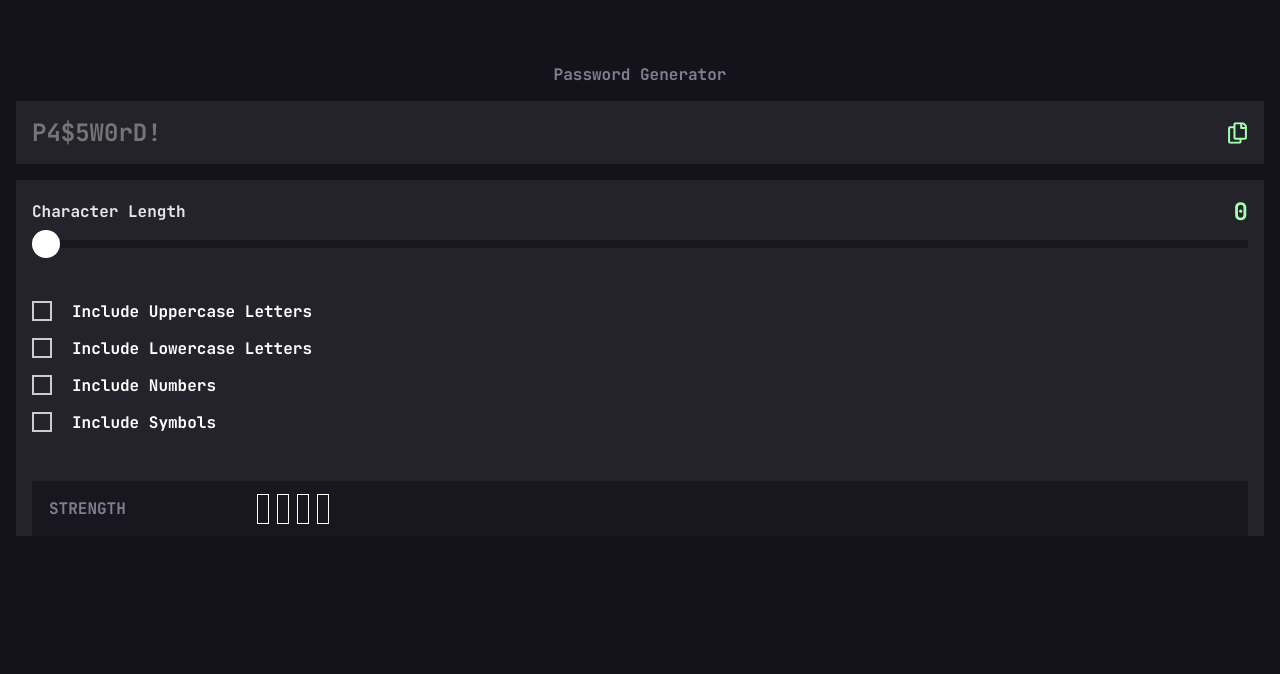
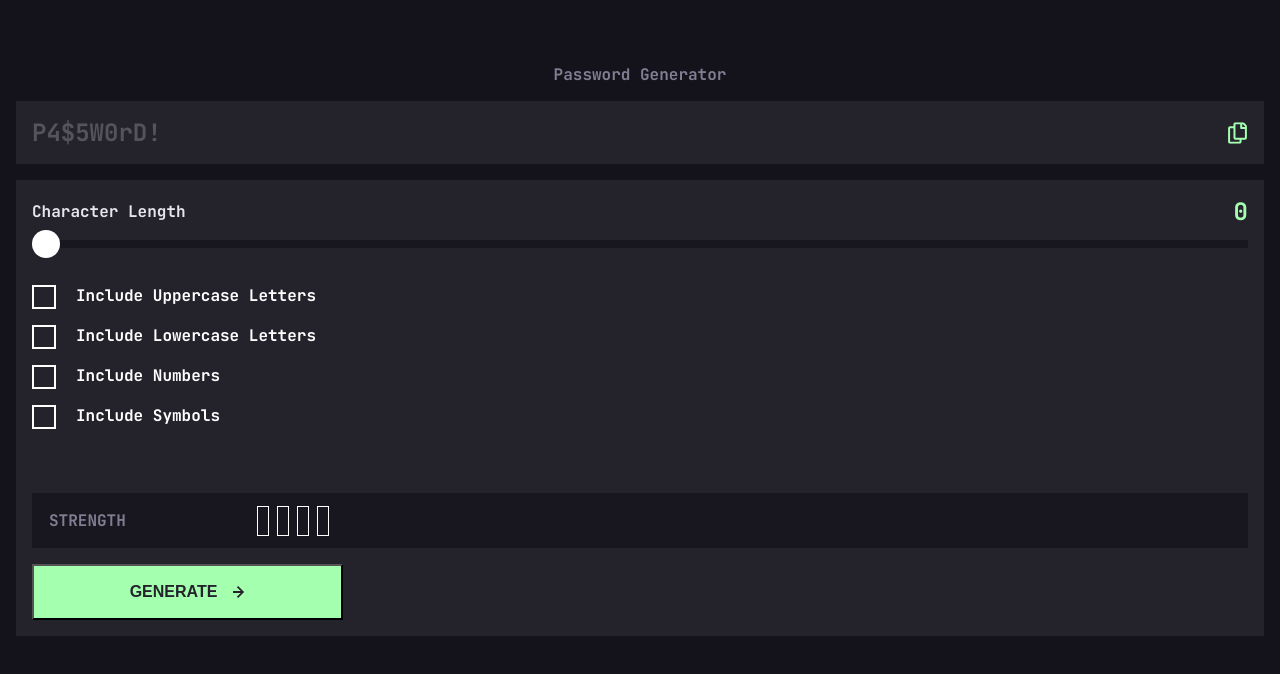
Before and after one commit to GeorgeMachaidze/password-generator, a React (Create React App) app: page / in a window 1280 px wide. Shown: the top 674 px of the page. Built offline with nearby package versions, Linux system fonts and the light colour scheme; the HTML template or start-up script is replaced by a standard one.

Commit message:
recreated visual with JSX

```diff
--- a/src/App.css
+++ b/src/App.css
@@ -12,7 +12,7 @@ h1{
   align-items: center;
   margin: 16px;
 }
-.textInput{
+.passwordBox p{
   color: rgba(230, 229, 234, 0.25);
   padding: 16px;
   background-color: #24232C;
@@ -75,19 +75,14 @@ input[type="range"]::-webkit-slider-thumb {
 .checkBox{
   display: flex;
   flex-direction: row;
-  padding-top: 16px;
+  margin-bottom: 16px;
 }
-input[type="checkbox"] {
-  -webkit-appearance: none;
+.cube{
   width: 20px;
   height: 20px;
-  background-color: rgba(36, 35, 44, 1);
-  border: 2px solid #ccc;
-  outline: none;
-  transition: background-color 0.2s;
-}
-input[type="checkbox"]:checked {
-  background-color: rgba(164, 255, 175, 1)
+  border: 2px solid white;
+  display: flex;
+  justify-content: center;
 }
 .checkBox p{
   margin-left: 20px;
@@ -128,3 +123,22 @@ input[type="checkbox"]:checked {
   gap: 8px;
   align-self: center;
 }
+button{
+  Width:311px;
+  Height:56px;
+  margin: 16px;
+  background-color: rgba(164, 255, 175, 1);
+  display: flex;
+  flex-direction: row;
+  align-items: center;
+ justify-content: center;
+}
+button p{
+  color: rgba(36, 35, 44, 1);
+  font-size: 16px;
+  font-style: JetBrains Mono;
+  font-weight: 700;
+}
+button svg{
+  margin-left: 16px;
+}
--- a/src/App.js
+++ b/src/App.js
@@ -1,47 +1,135 @@
-import './App.css';
+import "./App.css";
 
-import React, { useState } from 'react';
-import RangeInput from './range-input';
-import TextInput from './text-input';
-import ChecxboxForUpperCase from './check-box-for-upper-case';
-import ChecxboxForLowerCase from './check-box-for-lower-case';
-import ChecxboxForNumbers from './check-box-for-number';
-import ChecxboxForSymbols from './check-box-for-symbols';
+import React, { useState } from "react";
+
+function App() {
 
 
-function App() {
+  const [value, setValue] = useState(0);
+  const [upperCase, setUpperCase] = useState(false);
+  const [lowerCase, setLowerCase] = useState(false);
+  const [numbers, setNumbers] = useState(false);
+  const [symbols, setSymbols] = useState(false);
+
+  function handleChange(event) {
+    setValue(event.target.value);
+  }
+
+  function handleInput(event) {
+    const input = event.target;
+    const min = input.min || 0;
+    const max = input.max || 100;
+    const value = ((input.value - min) / (max - min)) * 100;
+    input.style.background = `linear-gradient(to right, #A4FFAF 0%, #A4FFAF ${value}%, #18171F ${value}%, #18171F 100%)`;
+  }
+  function toggleUpperCase(){
+    setUpperCase(!upperCase);
+  }
+  function toggleLowerCase(){
+    setLowerCase(!lowerCase);
+  }
+  function toggleNumbers(){
+    setNumbers(!numbers);
+  }
+  function toggleSymbols(){
+    setSymbols(!symbols);
+  }
+
   return (
     <div className="App">
       <h1>Password Generator</h1>
 
-        <div className='passwordBox'>
-          <TextInput/>
-          <svg className="copyIcon" width="21" height="24" xmlns="http://www.w3.org/2000/svg"><path d="M20.341 3.091 17.909.659A2.25 2.25 0 0 0 16.319 0H8.25A2.25 2.25 0 0 0 6 2.25V4.5H2.25A2.25 2.25 0 0 0 0 6.75v15A2.25 2.25 0 0 0 2.25 24h10.5A2.25 2.25 0 0 0 15 21.75V19.5h3.75A2.25 2.25 0 0 0 21 17.25V4.682a2.25 2.25 0 0 0-.659-1.591ZM12.469 21.75H2.53a.281.281 0 0 1-.281-.281V7.03a.281.281 0 0 1 .281-.281H6v10.5a2.25 2.25 0 0 0 2.25 2.25h4.5v1.969a.282.282 0 0 1-.281.281Zm6-4.5H8.53a.281.281 0 0 1-.281-.281V2.53a.281.281 0 0 1 .281-.281H13.5v4.125c0 .621.504 1.125 1.125 1.125h4.125v9.469a.282.282 0 0 1-.281.281Zm.281-12h-3v-3h.451c.075 0 .147.03.2.082L18.667 4.6a.283.283 0 0 1 .082.199v.451Z" fill="#A4FFAF"/></svg>
+      <div className="passwordBox">
+        <p>P4$5W0rD!</p>
+        <svg className="copyIcon" width="21"height="24"xmlns="http://www.w3.org/2000/svg"><path d="M20.341 3.091 17.909.659A2.25 2.25 0 0 0 16.319 0H8.25A2.25 2.25 0 0 0 6 2.25V4.5H2.25A2.25 2.25 0 0 0 0 6.75v15A2.25 2.25 0 0 0 2.25 24h10.5A2.25 2.25 0 0 0 15 21.75V19.5h3.75A2.25 2.25 0 0 0 21 17.25V4.682a2.25 2.25 0 0 0-.659-1.591ZM12.469 21.75H2.53a.281.281 0 0 1-.281-.281V7.03a.281.281 0 0 1 .281-.281H6v10.5a2.25 2.25 0 0 0 2.25 2.25h4.5v1.969a.282.282 0 0 1-.281.281Zm6-4.5H8.53a.281.281 0 0 1-.281-.281V2.53a.281.281 0 0 1 .281-.281H13.5v4.125c0 .621.504 1.125 1.125 1.125h4.125v9.469a.282.282 0 0 1-.281.281Zm.281-12h-3v-3h.451c.075 0 .147.03.2.082L18.667 4.6a.283.283 0 0 1 .082.199v.451Z"fill="#A4FFAF"/>
+        </svg>
+      </div>
+
+      <div className="mainBox">
+        <div className="firstSection">
+        <div className='inputDiv'>
+        <div className='firstSection'>
+        <label className='charLength' htmlFor="rangeInput">Character Length</label>
+        <p className='number'>{value}</p>
+        </div>
+        <input type="range" id="rangeInput" name="rangeInput" min="0" max="20" value={value} onChange={handleChange} onInput={handleInput}/>
+      </div>
+        </div>
+        <div className="checkBoxes">
+          <div className="checkBox">
+            <div className="cube" onClick={() => toggleUpperCase()}style={{ backgroundColor: upperCase ? "rgba(164, 255, 175, 1)" : "transparent"}}>
+
+              <div className="svg1">
+                {upperCase && (
+                  <svg width="14" height="12" xmlns="http://www.w3.org/2000/svg">
+                    <path stroke="#18171F" strokeWidth="3" fill="none" d="M1 5.607 4.393 9l8-8" />
+                  </svg>
+                )}
+              </div>
+            </div>
+          <p>Include Uppercase Letters</p>
+          </div>
+
+          <div className="checkBox">
+          <div className="cube" onClick={() => toggleLowerCase()}style={{ backgroundColor: lowerCase ? "rgba(164, 255, 175, 1)" : "transparent"}}>
+
+           <div className="svg1">
+             {lowerCase && (
+               <svg width="14" height="12" xmlns="http://www.w3.org/2000/svg">
+                 <path stroke="#18171F" strokeWidth="3" fill="none" d="M1 5.607 4.393 9l8-8" />
+               </svg>
+             )}
+           </div>
+         </div>
+            <p>Include Lowercase Letters</p>
+          </div>
+
+          <div className="checkBox">
+            <div className="cube" onClick={() => toggleNumbers()}style={{backgroundColor: numbers ? "rgba(164, 255, 175, 1)" : "transparent"}}>
+              <div className="svg1">
+                {numbers && (
+                  <svg width="14" height="12" xmlns="http://www.w3.org/2000/svg">
+                  <path stroke="#18171F" strokeWidth="3" fill="none" d="M1 5.607 4.393 9l8-8" />
+                </svg>
+                )}
+              </div>
+            </div>
+            <p>Include Numbers</p>
+          </div>
+
+          <div className="checkBox">
+          <div className="cube" onClick={() => toggleSymbols()}style={{backgroundColor: symbols ? "rgba(164, 255, 175, 1)" : "transparent"}}>
+              <div className="svg1">
+                {symbols && (
+                  <svg width="14" height="12" xmlns="http://www.w3.org/2000/svg">
+                  <path stroke="#18171F" strokeWidth="3" fill="none" d="M1 5.607 4.393 9l8-8" />
+                </svg>
+                )}
+              </div>
+            </div>
+            <p>Include Symbols</p>
+          </div>
         </div>
 
-        <div className='mainBox'>
-          <div className='firstSection'>
-        <RangeInput/>
-          </div>
-          <div className='checkBoxes'>
-            <ChecxboxForUpperCase/>
-            <ChecxboxForLowerCase/>
-            <ChecxboxForNumbers/>
-            <ChecxboxForSymbols/>
-          </div>
-          <div className='secondSection'>
-            <p>STRENGTH</p>
-            <div className='lvlDiv'>
-                <p className='lvl'></p>
-                <div className='rectangels'>
-                  <div className='firstRec rec'></div>
-                  <div className='secondRec rec'></div>
-                  <div className='thirdRec rec'></div>
-                  <div className='fourthRec rec'></div>
-                </div>
+        <div className="secondSection">
+          <p>STRENGTH</p>
+          <div className="lvlDiv">
+            <p className="lvl"></p>
+            <div className="rectangels">
+              <div className="firstRec rec"></div>
+              <div className="secondRec rec"></div>
+              <div className="thirdRec rec"></div>
+              <div className="fourthRec rec"></div>
             </div>
           </div>
         </div>
+        <div className="button">
+          <button>
+            <p>GENERATE</p>
+            <svg width="12" height="12" xmlns="http://www.w3.org/2000/svg"><path fill="#24232C" d="m5.106 12 6-6-6-6-1.265 1.265 3.841 3.84H.001v1.79h7.681l-3.841 3.84z"/></svg>
+          </button>
+        </div>
+      </div>
     </div>
   );
 }
--- a/src/check-box-for-lower-case.js
+++ /dev/null
@@ -1,29 +0,0 @@
-import React, { useState } from 'react';
-
-
-function ChecxboxForLowerCase(){
-    const [checked, setChecked] = useState(false);
-
-    function handleChange(event){
-        setChecked(event.target.checked);
-    }
-
-    return (
-        <div className='checkBox '>
-               <input
-            type="checkbox"
-            id="checkboxInput"
-            name="checkboxInput"
-            checked={checked}
-            onChange={handleChange}
-            />
-              <span className="checkbox-icon">
-                <i className="fas fa-check"></i>
-              </span>
-            <p>Include Lowercase Letters</p>
-        </div>
-    )
-}
-
-
-export default ChecxboxForLowerCase
--- a/src/check-box-for-number.js
+++ /dev/null
@@ -1,29 +0,0 @@
-import React, { useState } from 'react';
-
-
-function ChecxboxForNumbers(){
-    const [checked, setChecked] = useState(false);
-
-    function handleChange(event){
-        setChecked(event.target.checked);
-    }
-
-    return (
-        <div className='checkBox '>
-               <input
-            type="checkbox"
-            id="checkboxInput"
-            name="checkboxInput"
-            checked={checked}
-            onChange={handleChange}
-            />
-              <span className="checkbox-icon">
-                <i className="fas fa-check"></i>
-              </span>
-            <p>Include Numbers</p>
-        </div>
-    )
-}
-
-
-export default ChecxboxForNumbers
--- a/src/check-box-for-symbols.js
+++ /dev/null
@@ -1,29 +0,0 @@
-import React, { useState } from 'react';
-
-
-function ChecxboxForSymbols(){
-    const [checked, setChecked] = useState(false);
-
-    function handleChange(event){
-        setChecked(event.target.checked);
-    }
-
-    return (
-        <div className='checkBox '>
-               <input
-            type="checkbox"
-            id="checkboxInput"
-            name="checkboxInput"
-            checked={checked}
-            onChange={handleChange}
-            />
-              <span className="checkbox-icon">
-                <i className="fas fa-check"></i>
-              </span>
-            <p>Include Symbols</p>
-        </div>
-    )
-}
-
-
-export default ChecxboxForSymbols
--- a/src/check-box-for-upper-case.js
+++ /dev/null
@@ -1,29 +0,0 @@
-import React, { useState } from 'react';
-
-
-function ChecxboxForUpperCase(){
-    const [checked, setChecked] = useState(false);
-
-    function handleChange(event){
-        setChecked(event.target.checked);
-    }
-
-    return (
-        <div className='checkBox '>
-               <input
-            type="checkbox"
-            id="checkboxInput"
-            name="checkboxInput"
-            checked={checked}
-            onChange={handleChange}
-            />
-              <span className="checkbox-icon">
-                <i className="fas fa-check"></i>
-              </span>
-            <p>Include Uppercase Letters</p>
-        </div>
-    )
-}
-
-
-export default ChecxboxForUpperCase
--- a/src/range-input.js
+++ /dev/null
@@ -1,37 +0,0 @@
-import React, { useState } from 'react';
-
-function RangeInput() {
-    const [value, setValue] = useState(0);
-
-    function handleChange(event) {
-      setValue(event.target.value);
-    }
-
-    function handleInput(event) {
-      const input = event.target;
-      const min = input.min || 0;
-      const max = input.max || 100;
-      const value = ((input.value - min) / (max - min)) * 100;
-      input.style.background = `linear-gradient(to right, #A4FFAF 0%, #A4FFAF ${value}%, #18171F ${value}%, #18171F 100%)`;
-    }
-
-    return (
-      <div className='inputDiv'>
-        <div className='firstSection'>
-        <label className='charLength' htmlFor="rangeInput">Character Length</label>
-        <p className='number'>{value}</p>
-        </div>
-        <input
-          type="range"
-          id="rangeInput"
-          name="rangeInput"
-          min="0"
-          max="20"
-          value={value}
-          onChange={handleChange}
-          onInput={handleInput}
-        />
-      </div>
-    );
-  }
-  export default RangeInput;
--- a/src/text-input.js
+++ /dev/null
@@ -1,25 +0,0 @@
-import React, { useState } from 'react';
-
-function TextInput(){
-    const [value, setValue] = useState('');
-
-    function handleChange(event){
-      setValue(event.target.value)
-    }
-
-    return (
-
-      <div>
-      <input
-        className='textInput'
-        type="text"
-        id="textInput"
-        name="textInput"
-        placeholder="P4$5W0rD!"
-        value={value}
-        onChange={handleChange}
-      />
-    </div>
-    );
-  }
-  export default TextInput;
```
